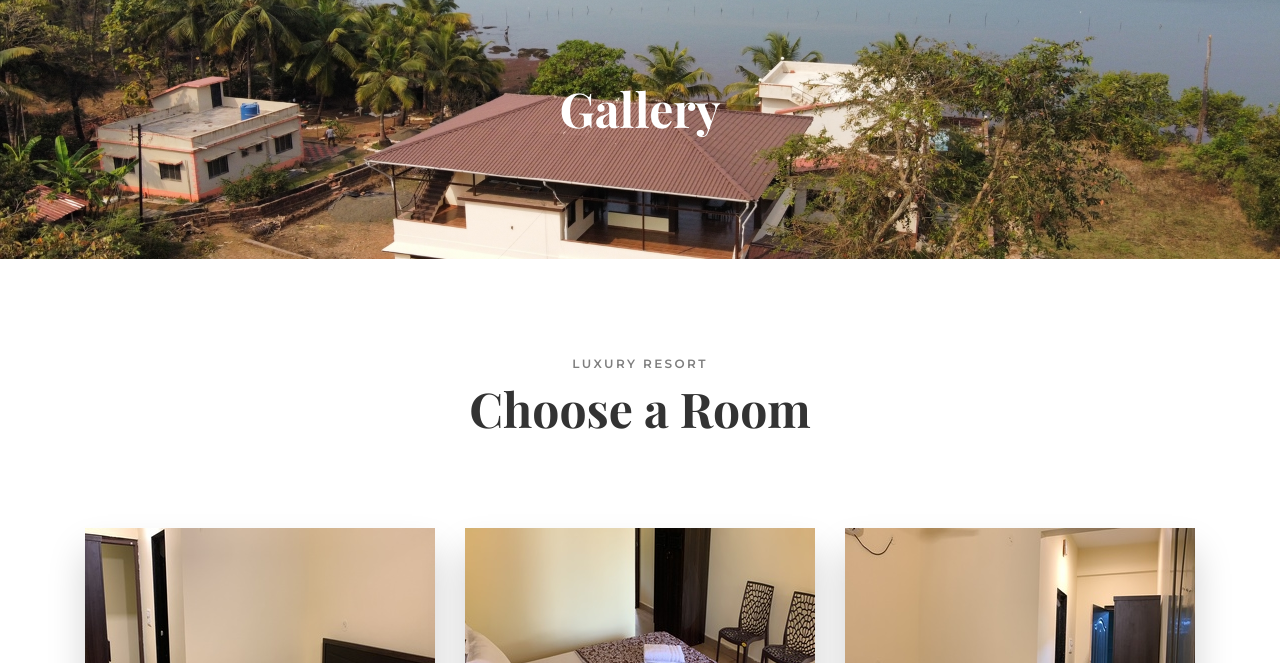
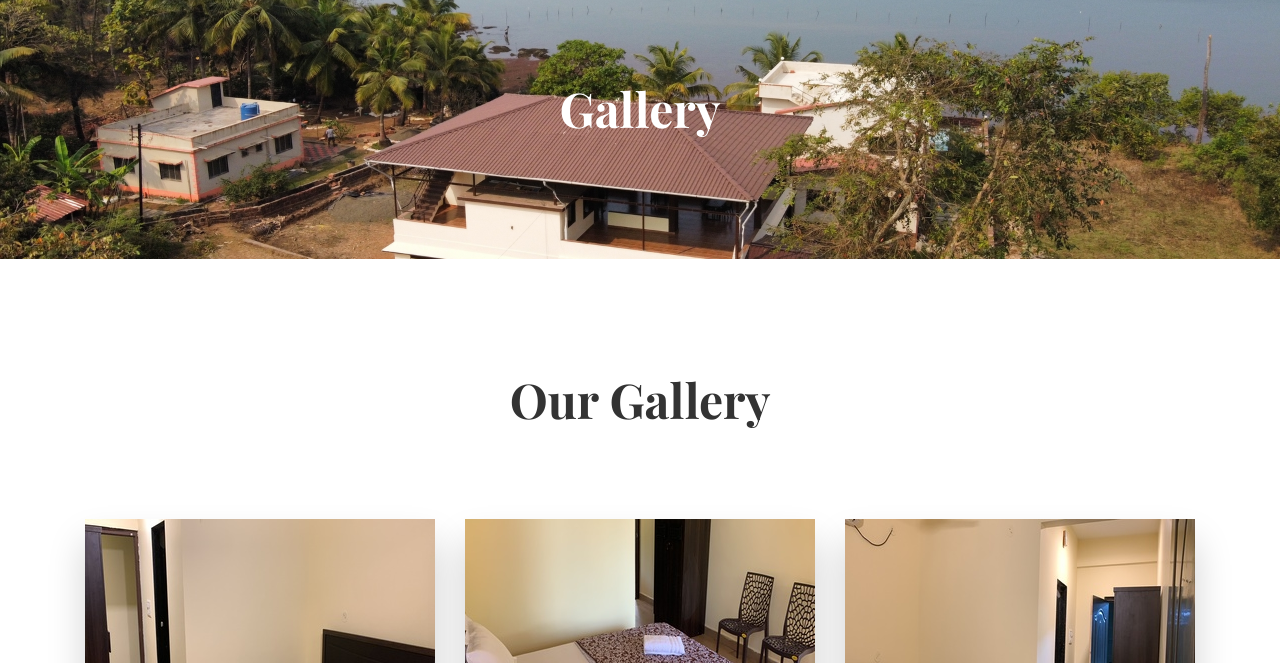
Before and after one commit to atul-web/Sea-breeze, a plain HTML site: page gallery.html in a window 1280 px wide. Shown: the part 137-800 px from the top of the page. Drawn offline with nearby package versions, Linux system fonts and the light colour scheme.

Commit message:
Update gallery.html

```diff
--- a/gallery.html
+++ b/gallery.html
@@ -46,7 +46,7 @@
 </nav>
 <a href="#" class="button_container header_button ml-auto"><div class="button text-center"><span>Book Your Stay</span></div></a>
 <div class="hamburger ml-auto"><i class="fa fa-bars" aria-hidden="true"></i></div>
-<div class="header_review"><a href="#">Add your review</a></div>
+<!-- <div class="header_review"><a href="#">Add your review</a></div> -->
 </div>
 </div>
 </div>
@@ -122,8 +122,8 @@
 <div class="row">
 <div class="col">
 <div class="section_title_container text-center">
-<div class="section_subtitle">luxury resort</div>
-<div class="section_title"><h2>Choose a Room</h2></div>
+<!-- <div class="section_subtitle">luxury resort</div> -->
+<div class="section_title"><h2>Our Gallery</h2></div>
 </div>
 </div>
 </div>
```
